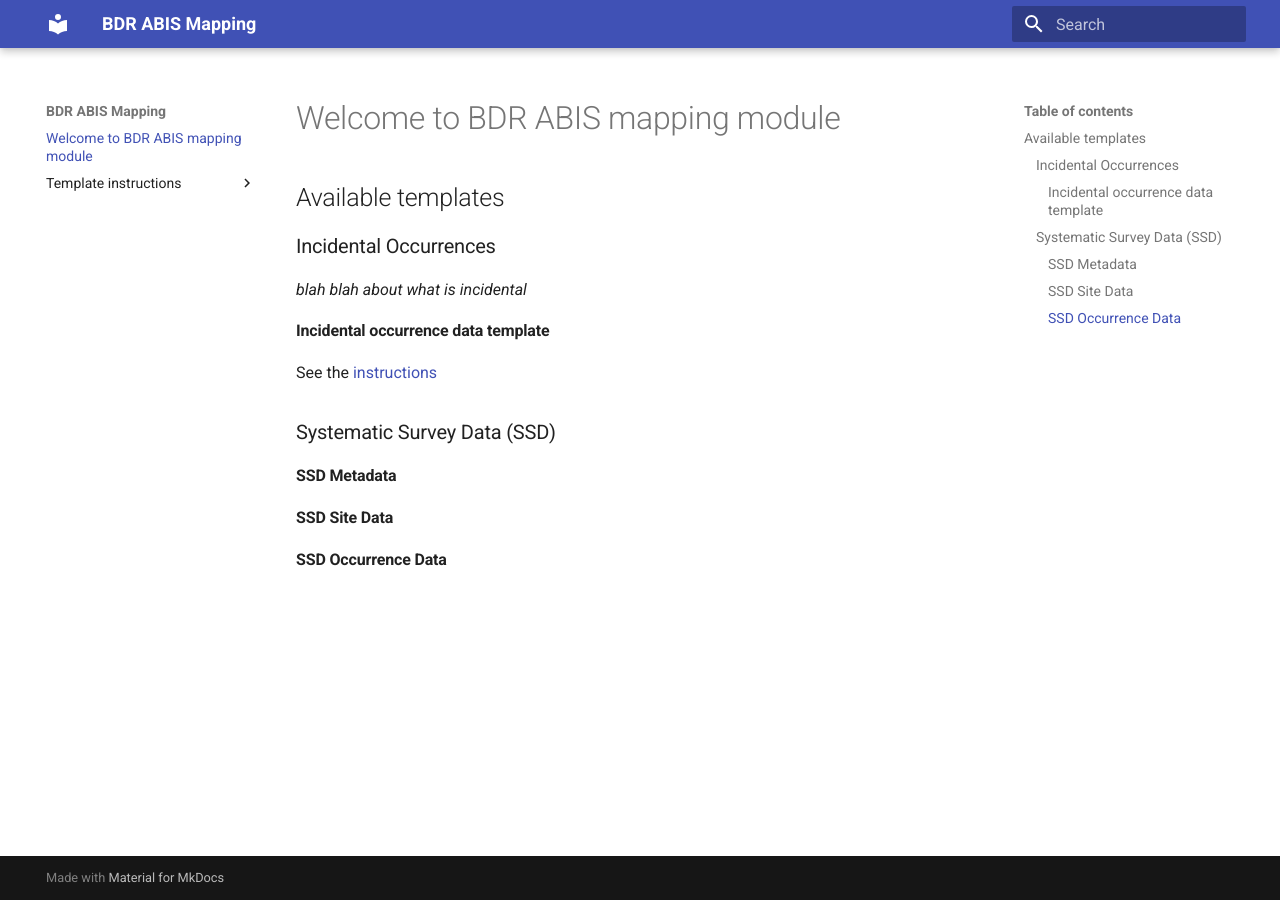
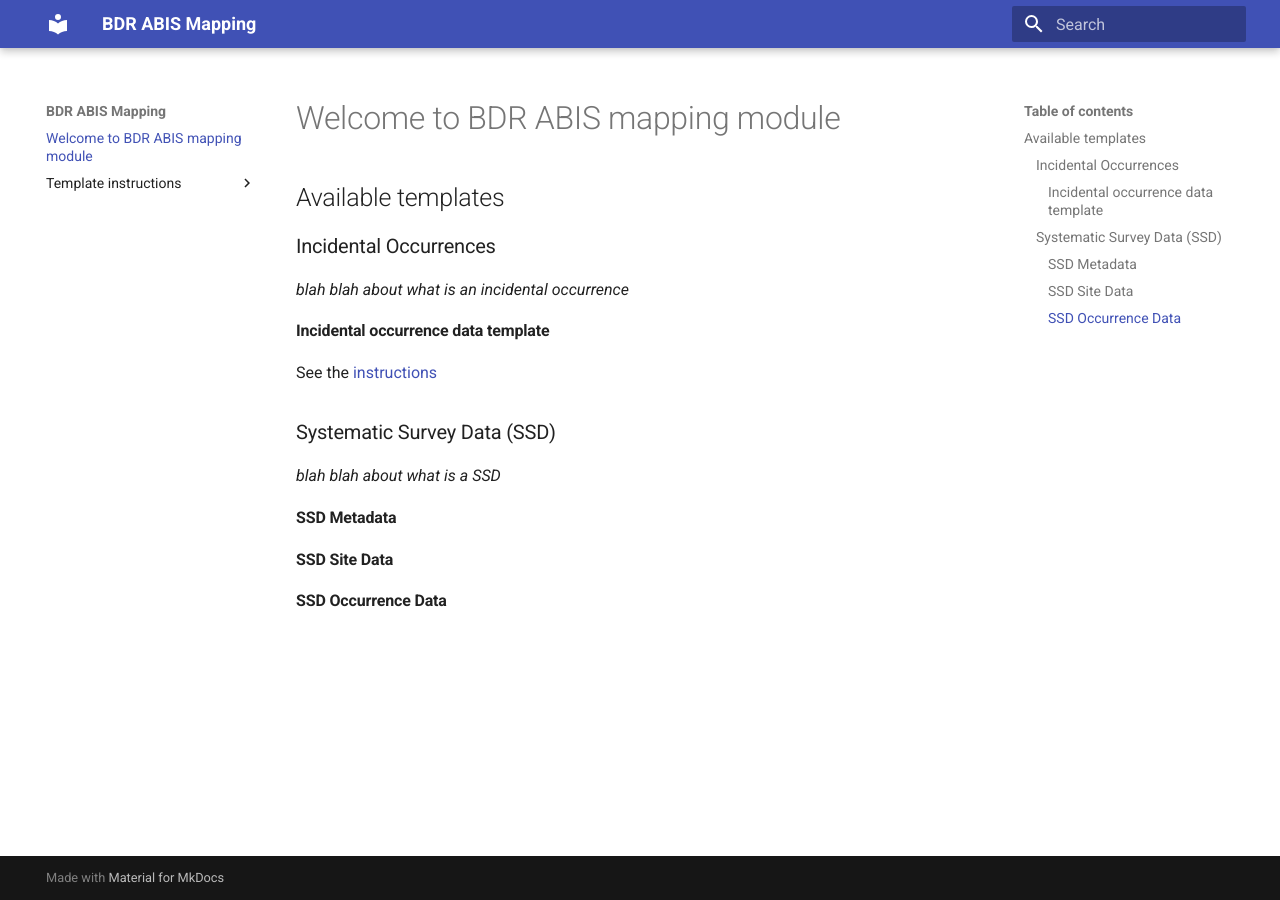
Before and after one commit to gaiaresources/abis-mapping, an MkDocs documentation site: the page built from docs/index.md, in a window 1280 px wide. Built offline with MkDocs 1.6.1 and Material for MkDocs 9.7.7, drawn with Linux system fonts in a browser that asks for light colours.

Commit message:
attempt of instructions for incidental_occurrence_data.md

```diff
--- a/docs/index.md
+++ b/docs/index.md
@@ -2,11 +2,12 @@
 
 ## Available templates
 ### Incidental Occurrences
-*blah blah about what is incidental*
+*blah blah about what is an incidental occurrence*
 #### Incidental occurrence data template
 See the [instructions](template_instructions/incidental_occurrence_data.md)
 
 ### Systematic Survey Data (SSD)
+*blah blah about what is a SSD*
 #### SSD Metadata
 #### SSD Site Data
 #### SSD Occurrence Data
```
